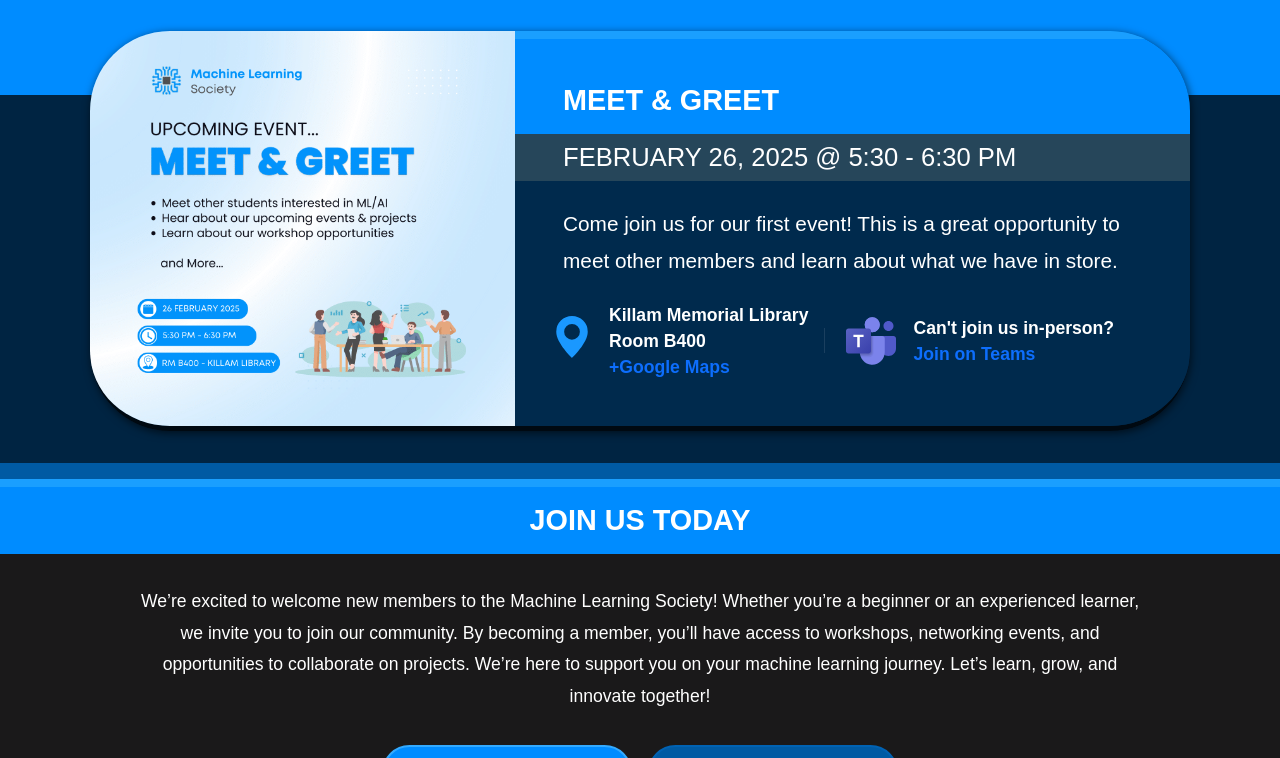
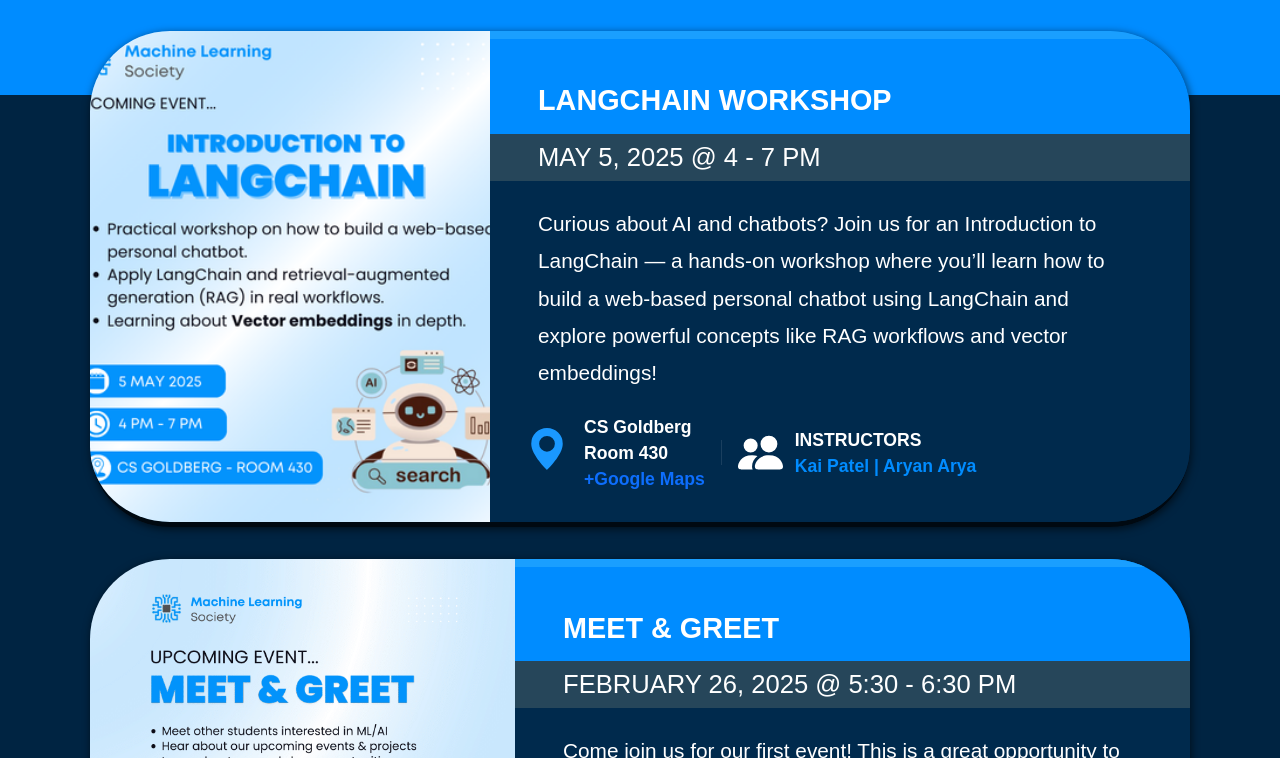
Before and after one commit to kaippatel/MLSWebsite, a plain HTML site: page events.html in a window 1280 px wide. Shown: the part 342-1100 px from the top of the page. Drawn offline with nearby package versions, Linux system fonts and the light colour scheme; a web font is replaced by a local one.

Commit message:
Add langchain workshop to events page

```diff
--- a/css/styles.css
+++ b/css/styles.css
@@ -389,8 +389,16 @@ main {
   flex-shrink: 0;
 }
 
+.instructor-icon {
+  color: hsl(0, 0%, 100%);
+  width: 45px;
+  height: 45px;
+  flex-shrink: 0;
+}
+
 .physical-text,
-.virtual-text {
+.virtual-text,
+.instructor-text {
   display: flex;
   flex-direction: column;
   align-items: start;
@@ -400,6 +408,7 @@ main {
 .physical-text p,
 .physical-text a,
 .virtual-text p,
+.instructor-text p,
 .virtual-text a {
   font-size: 1.1em !important;
   font-weight: 600;
@@ -407,6 +416,10 @@ main {
   padding: 0 !important;
   margin: 0 !important;
   word-wrap: break-word;
+}
+
+.instructor-text > p:nth-child(2) {
+  color: var(--header-blue);
 }
 
 /* JOIN US */
--- a/events.html
+++ b/events.html
@@ -68,6 +68,71 @@
         <div class="title-header-top"></div>
         <h2>UPCOMING & PAST EVENTS</h2>
         <section id="event-container">
+          <div class="event">
+            <img src="./assets/events/langchain.png" alt="Introductory event" />
+            <div class="event-info">
+              <h2>LANGCHAIN WORKSHOP</h2>
+              <h3>MAY 5, 2025 @ 4 - 7 PM</h3>
+
+              <div class="event-about-container">
+                <div class="event-description">
+                  <p>
+                    Curious about AI and chatbots? Join us for an Introduction
+                    to LangChain — a hands-on workshop where you’ll learn how to
+                    build a web-based personal chatbot using LangChain and
+                    explore powerful concepts like RAG workflows and vector
+                    embeddings!
+                  </p>
+                </div>
+
+                <div class="event-location">
+                  <div class="physical-location">
+                    <svg
+                      xmlns="http://www.w3.org/2000/svg"
+                      fill="currentColor"
+                      class="location-pin-icon bi bi-geo-alt-fill"
+                      viewBox="0 0 16 16"
+                      alt="Location Pin"
+                    >
+                      <path
+                        d="M8 16s6-5.686 6-10A6 6 0 0 0 2 6c0 4.314 6 10 6 10m0-7a3 3 0 1 1 0-6 3 3 0 0 1 0 6"
+                      />
+                    </svg>
+
+                    <div class="physical-text">
+                      <p>CS Goldberg</p>
+                      <p>Room 430</p>
+                      <a
+                        href="https://maps.app.goo.gl/N4nRsQamSHX8xGfi6"
+                        target="_blank"
+                        rel="noopener"
+                        >+Google Maps</a
+                      >
+                    </div>
+                  </div>
+                  <div class="divider-vertical"></div>
+
+                  <div class="virtual-location">
+                    <svg
+                      xmlns="http://www.w3.org/2000/svg"
+                      fill="currentColor"
+                      class="bi bi-people-fill instructor-icon"
+                      viewBox="0 0 16 16"
+                    >
+                      <path
+                        d="M7 14s-1 0-1-1 1-4 5-4 5 3 5 4-1 1-1 1zm4-6a3 3 0 1 0 0-6 3 3 0 0 0 0 6m-5.784 6A2.24 2.24 0 0 1 5 13c0-1.355.68-2.75 1.936-3.72A6.3 6.3 0 0 0 5 9c-4 0-5 3-5 4s1 1 1 1zM4.5 8a2.5 2.5 0 1 0 0-5 2.5 2.5 0 0 0 0 5"
+                      />
+                    </svg>
+
+                    <div class="instructor-text">
+                      <p>INSTRUCTORS</p>
+                      <p>Kai Patel | Aryan Arya</p>
+                    </div>
+                  </div>
+                </div>
+              </div>
+            </div>
+          </div>
           <div class="event">
             <img
               src="./assets/events/meet_and_greet.png"
```
Also changed, not shown: assets/events/langchain.png (added).
